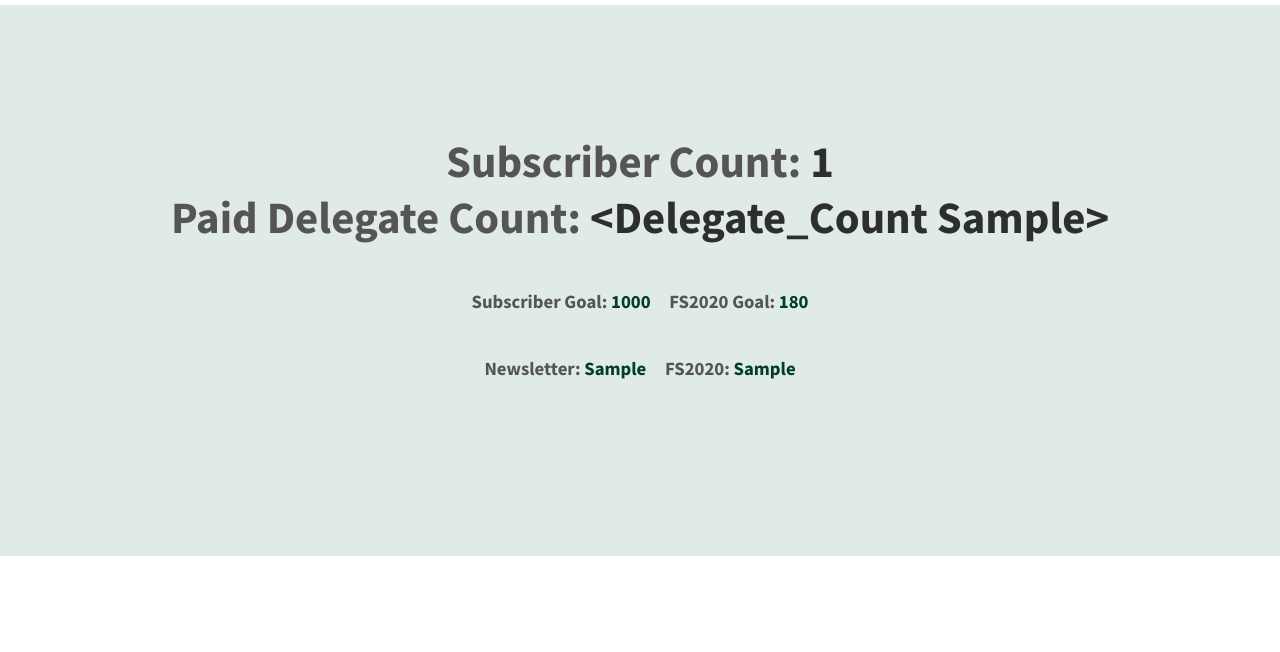
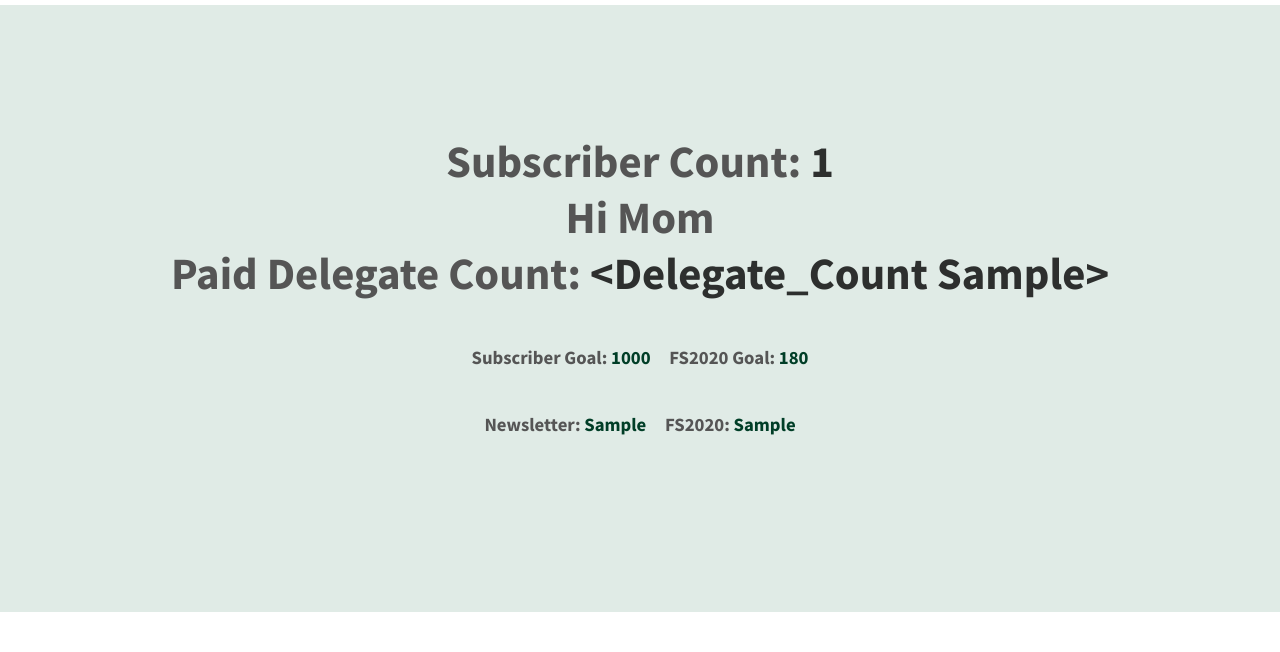
Before and after one commit to Duanestanford/bd-dashboard, a Flask app: template templates/index.html in a window 1280 px wide. Shown: the part 196-848 px from the top of the page. Run offline with Flask 2, Linux system fonts and the light colour scheme; tables that the repository leaves empty hold one stand-in row (values such as "Sample post"); the template is opened without the code that fills it: values that come from a table or form of the project are taken from there, most other values are stand-ins (such as "Sample title", 1, 10 or a date in 2020).

Commit message:
added hi mom

```diff
--- a/templates/index.html
+++ b/templates/index.html
@@ -29,6 +29,8 @@
 	<div id="welcome" class="container">
 		<div class="title">
 			<h2><span style="color:#555555"> Subscriber Count:</span> {{subscriber_count}} </h2>
+			<h2><span style="color:#555555"> Hi Mom</span> </h2>
+
 			<h2><span style="color:#555555">Paid Delegate Count:</span> {{delegate_count}} </h2>
 			<p>&nbsp;</p>
 			<h3><span style="color:#555555">Subscriber Goal:</span> 1000 &nbsp;&nbsp;&nbsp;&nbsp;<span style="color:#555555">FS2020 Goal:</span> 180</h3>
```
